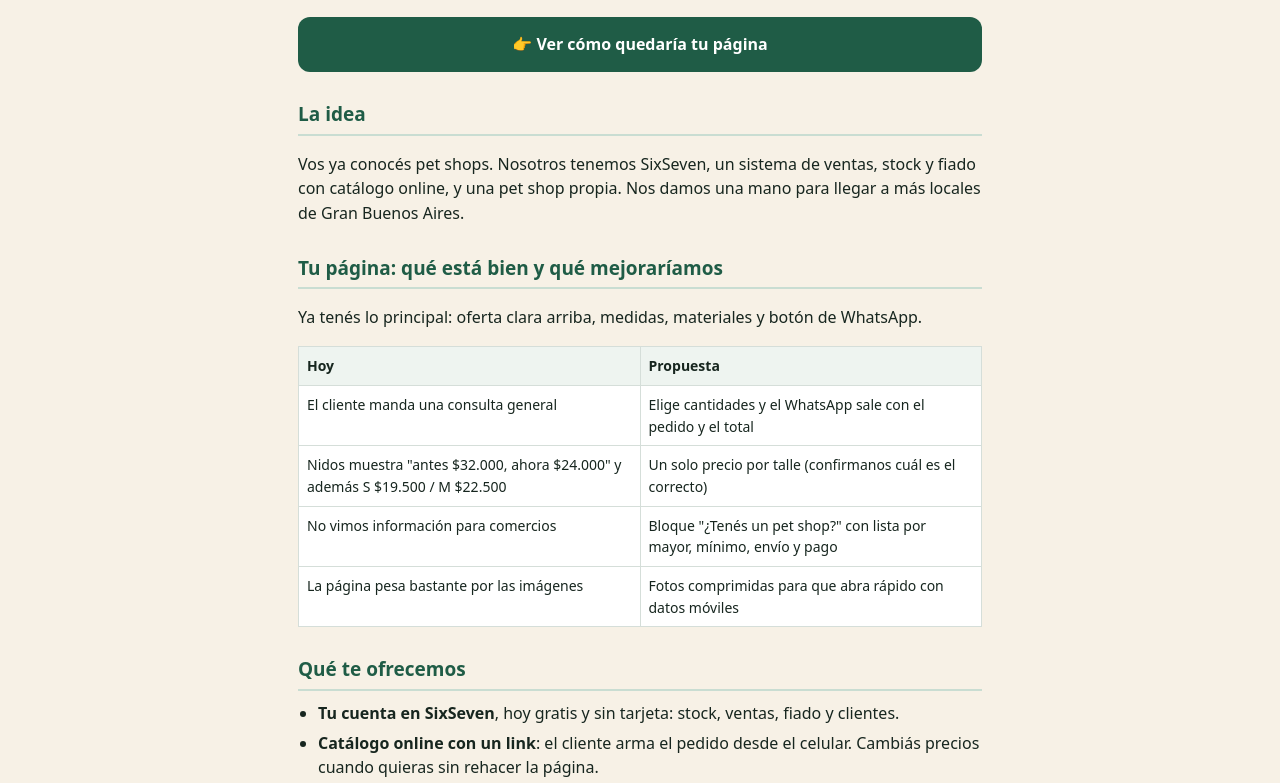
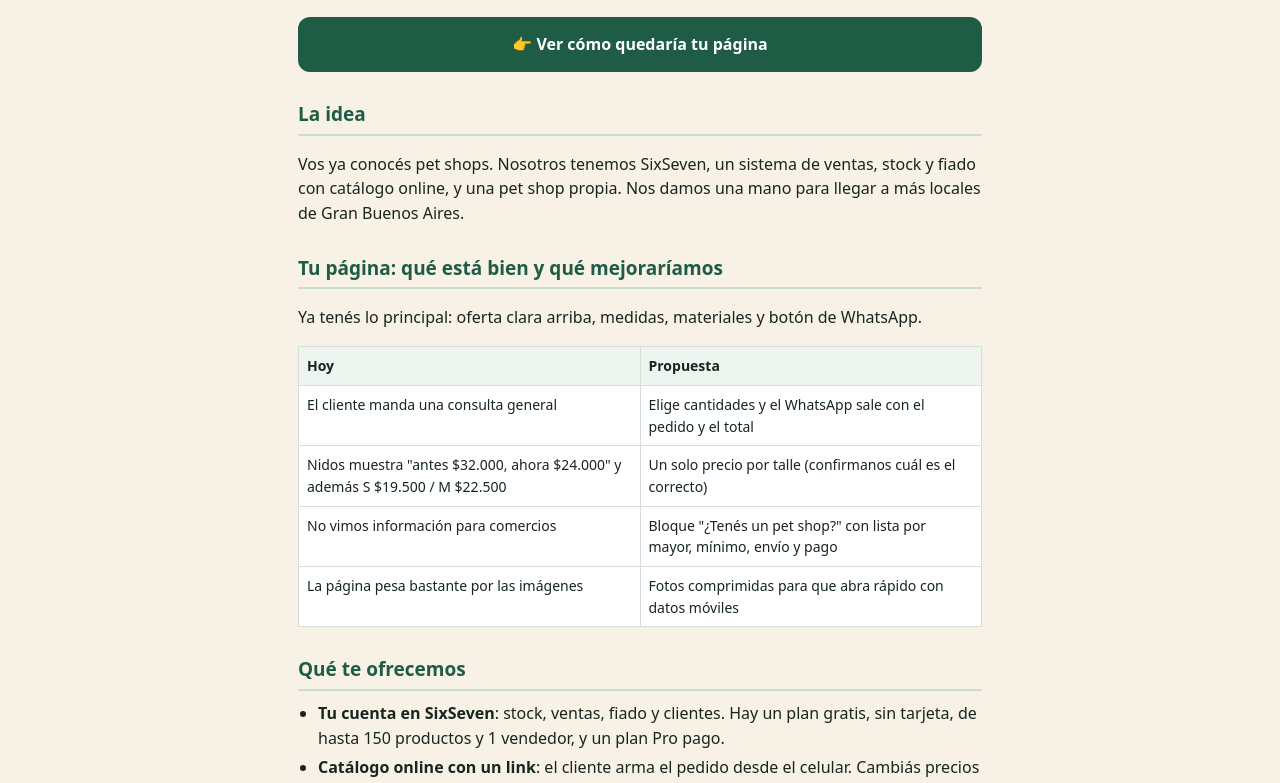
Before and after one commit to lordkindfyctyy/propuesta-ho-factory, a plain HTML site: page propuesta/index.html in a window 1280 px wide. Shown: the part 159-942 px from the top of the page. Drawn offline with Linux system fonts and the light colour scheme.

Commit message:
Propuesta: aclarar planes de SixSeven
Co-Authored-By: Claude Sonnet 5.5 <noreply@anthropic.com>
Claude-Session: https://claude.ai/code/session_011ME49YZZaxUGyPr9zVxPpb

```diff
--- a/propuesta/index.html
+++ b/propuesta/index.html
@@ -16,7 +16,7 @@ table{width:100%;border-collapse:collapse;font-size:14px;background:#fff}td,th{b
 <tr><td>No vimos información para comercios</td><td>Bloque "¿Tenés un pet shop?" con lista por mayor, mínimo, envío y pago</td></tr>
 <tr><td>La página pesa bastante por las imágenes</td><td>Fotos comprimidas para que abra rápido con datos móviles</td></tr></table>
 <h2>Qué te ofrecemos</h2><ul>
-<li><b>Tu cuenta en SixSeven</b>, hoy gratis y sin tarjeta: stock, ventas, fiado y clientes.</li>
+<li><b>Tu cuenta en SixSeven</b>: stock, ventas, fiado y clientes. Hay un plan gratis, sin tarjeta, de hasta 150 productos y 1 vendedor, y un plan Pro pago.</li>
 <li><b>Catálogo online con un link</b>: el cliente arma el pedido desde el celular. Cambiás precios cuando quieras sin rehacer la página.</li>
 <li><b>La landing mejorada</b> de esta propuesta, con tus fotos.</li>
 <li><b>Material para sumar pet shops</b>: mensajes de WhatsApp y planilla de seguimiento.</li></ul>
```
